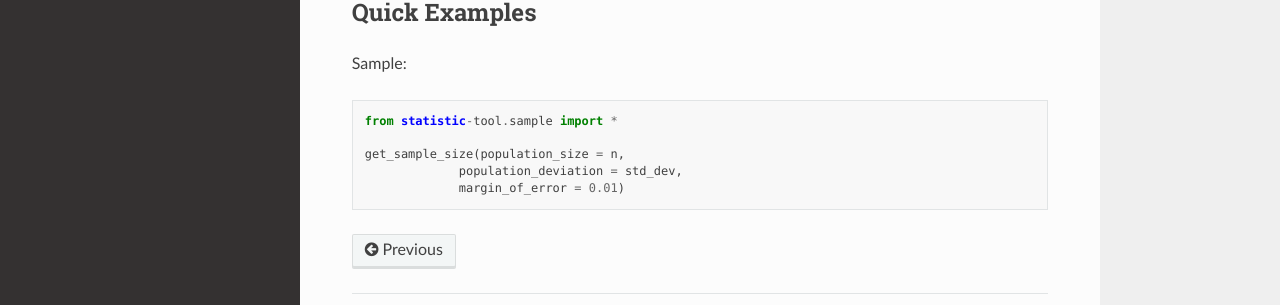
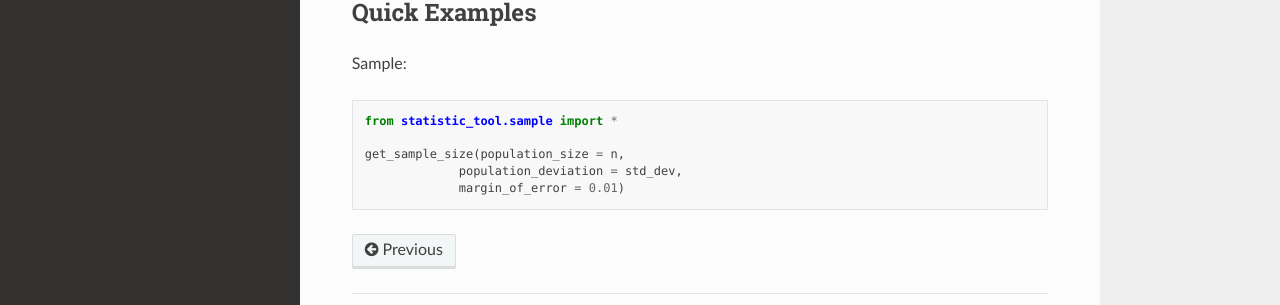
Before and after one commit to cheerzhang/statistic_tool, a Sphinx documentation site: the page built from docs/quick_start.rst, in a window 1280 px wide. Shown: the part 383-688 px from the top of the page. Built offline with Sphinx 7.4.7 and the Read the Docs theme 2.0.0, drawn with Linux system fonts in a browser that asks for light colours.

```diff
--- a/docs/quick_start.rst
+++ b/docs/quick_start.rst
@@ -22,7 +22,7 @@ Sample:
 
 .. code-block:: python
 
-   from statistic-tool.sample import *
+   from statistic_tool.sample import *
 
    get_sample_size(population_size = n,
                 population_deviation = std_dev,
```
